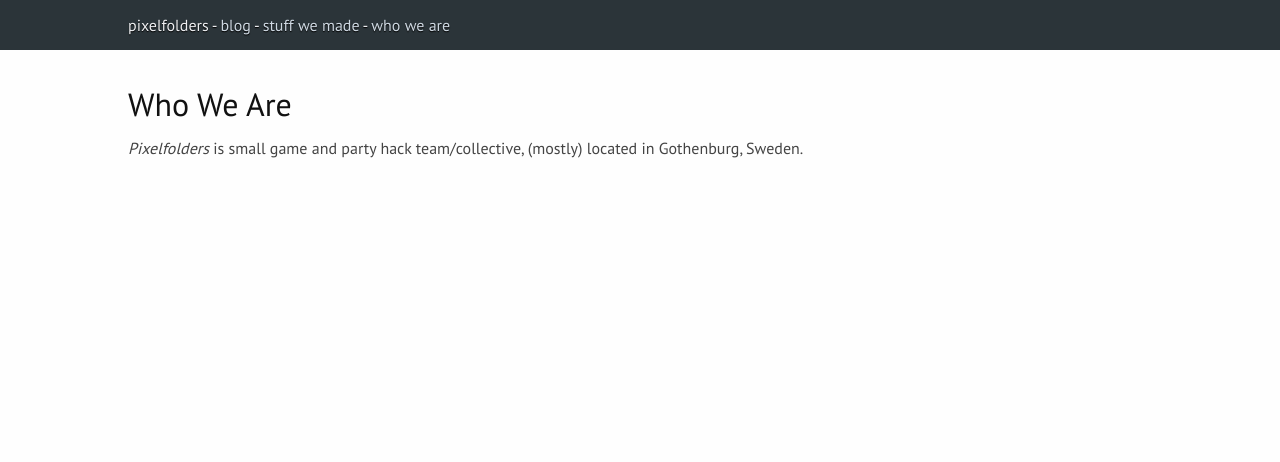
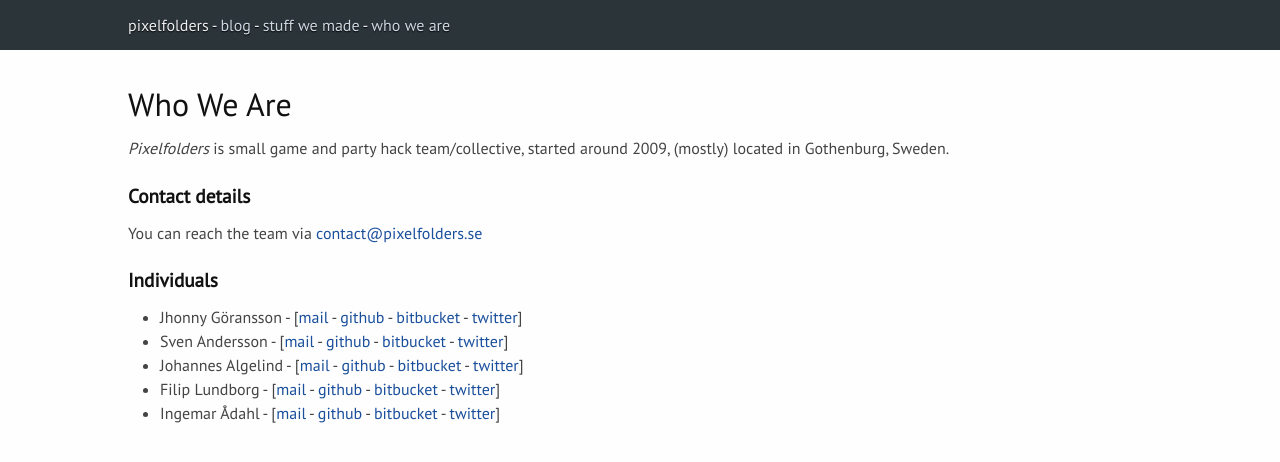
Before and after one commit to pxf/pxf.github.io, a Jekyll site: the page built from _posts/2012-06-08-About.md, in a window 1280 px wide. Shown: the top 462 px of the page. Built offline with Jekyll 4.4.1, drawn with Linux system fonts in a browser that asks for light colours; Markdown is read by kramdown in place of the engine named in the settings.

Commit message:
Updated about page

```diff
--- a/_posts/2012-06-08-About.md
+++ b/_posts/2012-06-08-About.md
@@ -3,4 +3,14 @@
 layout: static
 categories: page
 ---
-*Pixelfolders* is small game and party hack team/collective, (mostly) located in Gothenburg, Sweden.
+*Pixelfolders* is small game and party hack team/collective, started around 2009, (mostly) located in Gothenburg, Sweden.
+
+#### Contact details
+You can reach the team via <a href="mailto:contact@pixelfolders.se">contact@pixelfolders.se</a>
+
+#### Individuals
+* Jhonny Göransson - [<a href="mailto:jhonny@pixelfolders.se">mail</a> - <a href="https://github.com/Jhonnyg/">github</a> - <a href="https://bitbucket.org/jhonnygoransson/">bitbucket</a> - <a href="https://twitter.com/jhonnygoransson">twitter</a>]
+* Sven Andersson - [<a href="mailto:sven@pixelfolders.se">mail</a> - <a href="https://github.com/sweetfish/">github</a> - <a href="https://bitbucket.org/andsve/">bitbucket</a> - <a href="https://twitter.com/andsve">twitter</a>]
+* Johannes Algelind - [<a href="mailto:jonte@pixelfolders.se">mail</a> - <a href="https://github.com/jalgelind/">github</a> - <a href="https://bitbucket.org/jalgelind/">bitbucket</a> - <a href="https://twitter.com/jalgelind">twitter</a>]
+* Filip Lundborg - [<a href="mailto:jonte@pixelfolders.se">mail</a> - <a href="https://github.com/jalgelind/">github</a> - <a href="https://bitbucket.org/jalgelind/">bitbucket</a> - <a href="https://twitter.com/jalgelind">twitter</a>]
+* Ingemar Ådahl - [<a href="mailto:jonte@pixelfolders.se">mail</a> - <a href="https://github.com/jalgelind/">github</a> - <a href="https://bitbucket.org/jalgelind/">bitbucket</a> - <a href="https://twitter.com/jalgelind">twitter</a>]
```
